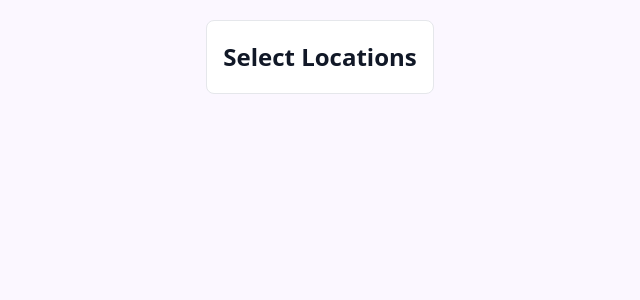
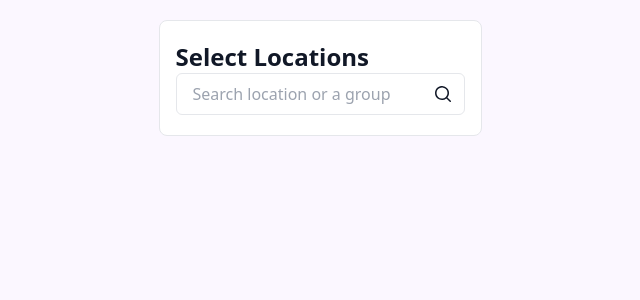
Before and after one commit to holubond/kanpla-challenge, a Next.js app: page / in a window 1280 px wide. Shown: the top 300 px of the page, without its empty margins (320-960 px from the left). Built offline with nearby package versions, Linux system fonts and the light colour scheme.

Commit message:
feat: add search

```diff
--- a/package.json
+++ b/package.json
@@ -9,12 +9,14 @@
     "lint": "next lint"
   },
   "dependencies": {
+    "@heroicons/react": "^2.1.1",
     "next": "14.0.4",
     "react": "^18",
     "react-dom": "^18",
     "tailwind-merge": "^2.2.0"
   },
   "devDependencies": {
+    "@tailwindcss/forms": "^0.5.7",
     "@types/node": "^20",
     "@types/react": "^18",
     "@types/react-dom": "^18",
--- a/src/app/page.tsx
+++ b/src/app/page.tsx
@@ -1,11 +1,14 @@
 import { Card } from "@/components/Card";
 import { Heading } from "@/components/Heading";
+import { Search } from "@/components/Search";
 
 export default function Home() {
   return (
     <div className="flex justify-center">
       <Card className="mt-5">
         <Heading>Select Locations</Heading>
+        <Search placeholder="Search location or a group"/>
+
       </Card>
     </div>
   )
--- /dev/null
+++ b/src/components/Search.tsx
@@ -0,0 +1,20 @@
+import { MagnifyingGlassIcon } from '@heroicons/react/20/solid'
+
+type Props = {
+    placeholder?: string
+}
+
+export function Search({ placeholder }: Props) {
+    return (
+        <div className="relative">
+            <input
+                type="text"
+                className="block w-full rounded-md border border-gray-200 py-2 pl-4 pr-10 text-gray-900  placeholder:text-gray-400"
+                placeholder={placeholder}
+            />
+            <div className="pointer-events-none absolute inset-y-0 right-0 flex items-center pr-3">
+                <MagnifyingGlassIcon className="h-5 w-5 text-gray-900" aria-hidden="true" />
+            </div>
+        </div>
+    )
+}
--- a/tailwind.config.ts
+++ b/tailwind.config.ts
@@ -15,6 +15,8 @@ const config: Config = {
       },
     },
   },
-  plugins: [],
+  plugins: [
+    require('@tailwindcss/forms'),
+  ],
 }
 export default config
```
Also changed, not shown: 1 other file (tests, documents, lock files or other folders).
